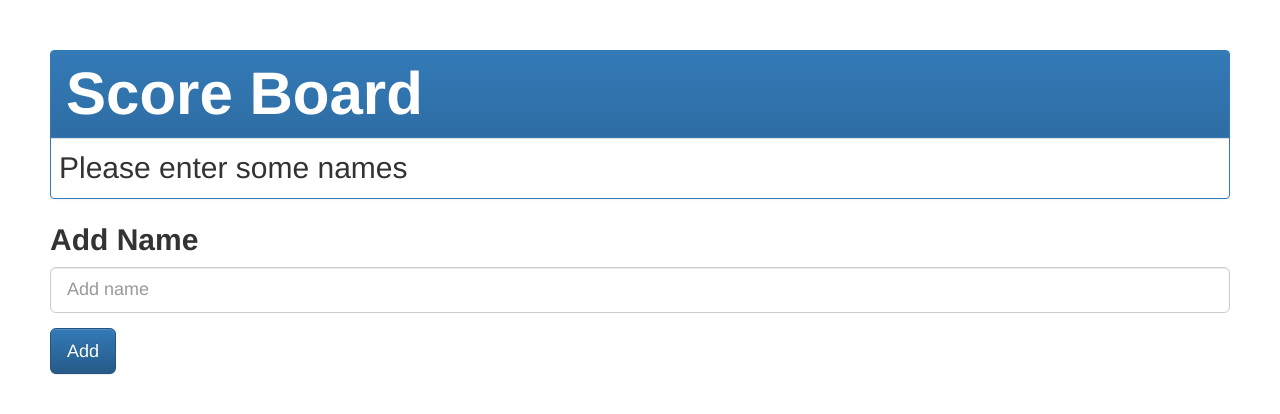
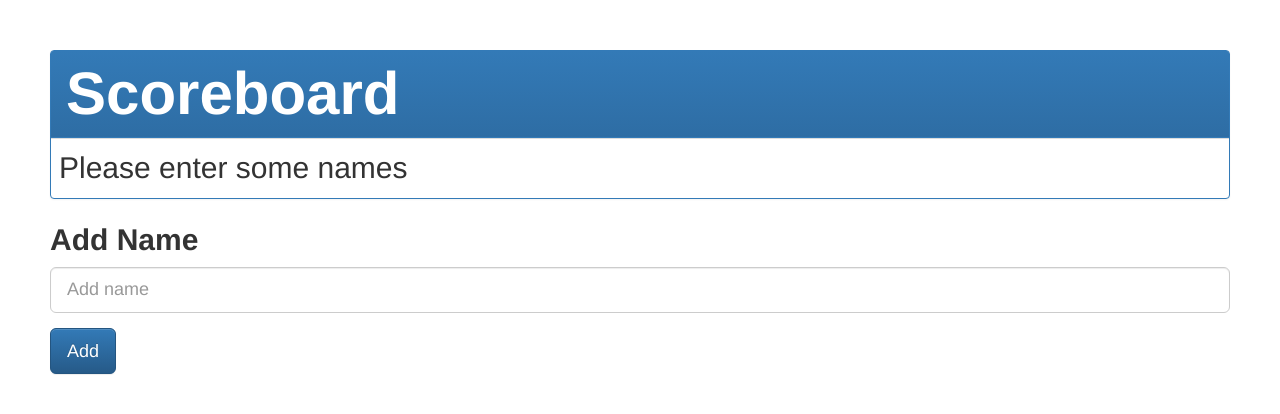
Before and after one commit to jamesrobertgreen/scoreboard, a plain HTML site: page index.html in a window 1280 px wide. Drawn offline with nearby package versions, Linux system fonts and the light colour scheme.

Commit message:
Change scoreboard to one word

```diff
--- a/index.html
+++ b/index.html
@@ -21,7 +21,7 @@
     <div class="container-fluid">
         <div class="panel panel-primary">
             <div class="panel-heading">
-                <h1 class="panel-title"> Score Board</h1>
+                <h1 class="panel-title"> Scoreboard</h1>
             </div>
             <table class="table table-bordered">
                 <tr ng-hide="players.length == 0" class="row">
```
